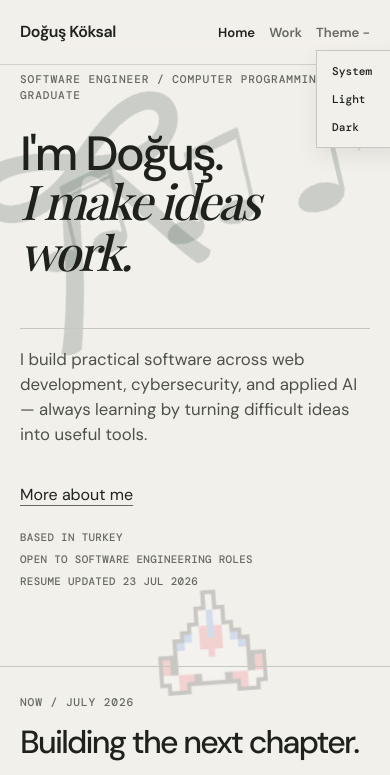
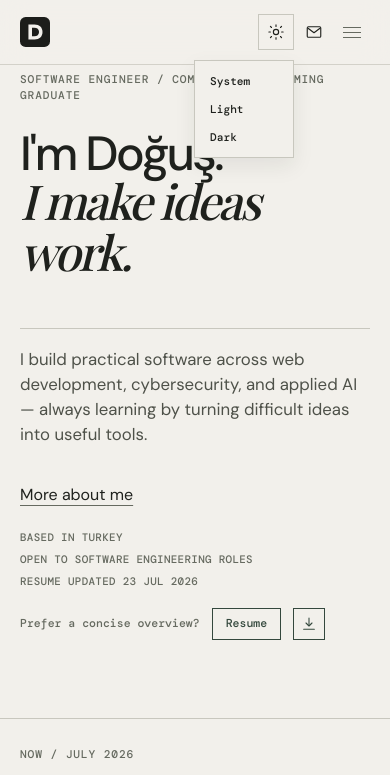
Before and after one commit to AscensusRisus/doguskoksal.com, an Astro site: page / in a window 390 px wide. Both pictures are taken after a click on the heading "Theme". Shown: the top 775 px of the page. Built offline with nearby package versions, Linux system fonts and the light colour scheme; Astro itself is replaced by a stand-in of ours; a web font is replaced by a local one.

Commit message:
feat: refine responsive portfolio presentation
Replace the DOCX resume with the PDF, improve responsive header controls and icons, add the resume download CTA, align footer metadata, and tune decoration positioning across viewport sizes.

```diff
--- a/src/layouts/BaseLayout.astro
+++ b/src/layouts/BaseLayout.astro
@@ -57,20 +57,41 @@ const personSchema = {
     <a class="skip-link" href="#main-content">Skip to content</a>
     <header class="site-header">
       <div class="shell header-inner">
-        <a class="wordmark" href="/" aria-label="Doğuş Köksal home">Doğuş Köksal</a>
-        <nav aria-label="Primary navigation">
+        <a class="wordmark" href="/" aria-label="Doğuş Köksal home"><img class="wordmark-icon" src="/favicon.svg" alt="Doğuş Köksal" /></a>
+        <nav class="desktop-nav" aria-label="Primary navigation">
           <a href="/" class={Astro.url.pathname === '/' ? 'active' : undefined}>Home</a>
           <a href="/work" class={Astro.url.pathname.startsWith('/work') ? 'active' : undefined}>Work</a>
+        </nav>
+        <div class="header-actions">
           <details class="theme-switcher">
-            <summary>Theme</summary>
+            <summary aria-label="Choose theme" title="Choose theme"><svg class="theme-icon" viewBox="0 0 24 24" aria-hidden="true"><g class="theme-sun"><circle cx="12" cy="12" r="3.5"></circle><path d="M12 2.5v2M12 19.5v2M4.58 4.58l1.42 1.42M18 18l1.42 1.42M2.5 12h2M19.5 12h2M4.58 19.42 6 18M18 6l1.42-1.42"></path></g><path class="theme-moon" d="M20 15.2A8.3 8.3 0 0 1 8.8 4a8.3 8.3 0 1 0 11.2 11.2Z"></path></svg><span class="sr-only">Theme</span></summary>
             <div class="theme-menu" aria-label="Theme preference">
               <button type="button" data-theme-choice="system">System</button>
               <button type="button" data-theme-choice="light">Light</button>
               <button type="button" data-theme-choice="dark">Dark</button>
             </div>
           </details>
-        </nav>
-        <div class="header-actions"><a class="resume-link" href="/resume/Dogus-Koksal-Resume.docx" download>Resume</a><a class="header-contact" href="mailto:doguskoksl@gmail.com">Email</a></div>
+          <a class="header-contact email-icon-link" href="mailto:doguskoksl@gmail.com" aria-label="Email" title="Email"><svg class="email-icon" viewBox="0 0 24 24" aria-hidden="true"><rect x="3" y="5" width="18" height="14" rx="1.5"></rect><path d="m4 7 8 6 8-6"></path></svg><span class="sr-only">Email</span></a><a class="resume-link" href="/resume/Dogus-Koksal-Resume.pdf" download>Resume</a>
+        </div>
+        <div class="mobile-controls">
+          <details class="mobile-theme-switcher theme-switcher">
+            <summary aria-label="Choose theme" title="Choose theme"><svg class="theme-icon" viewBox="0 0 24 24" aria-hidden="true"><g class="theme-sun"><circle cx="12" cy="12" r="3.5"></circle><path d="M12 2.5v2M12 19.5v2M4.58 4.58l1.42 1.42M18 18l1.42 1.42M2.5 12h2M19.5 12h2M4.58 19.42 6 18M18 6l1.42-1.42"></path></g><path class="theme-moon" d="M20 15.2A8.3 8.3 0 0 1 8.8 4a8.3 8.3 0 1 0 11.2 11.2Z"></path></svg><span class="sr-only">Theme</span></summary>
+            <div class="theme-menu" aria-label="Theme preference">
+              <button type="button" data-theme-choice="system">System</button>
+              <button type="button" data-theme-choice="light">Light</button>
+              <button type="button" data-theme-choice="dark">Dark</button>
+            </div>
+          </details>
+          <a class="header-contact email-icon-link" href="mailto:doguskoksl@gmail.com" aria-label="Email" title="Email"><svg class="email-icon" viewBox="0 0 24 24" aria-hidden="true"><rect x="3" y="5" width="18" height="14" rx="1.5"></rect><path d="m4 7 8 6 8-6"></path></svg><span class="sr-only">Email</span></a>
+          <details class="menu-switcher">
+            <summary aria-label="Open menu" title="Open menu"><span class="menu-icon" aria-hidden="true"><i></i><i></i><i></i></span><span class="sr-only">Menu</span></summary>
+            <nav class="mobile-nav" aria-label="Mobile navigation">
+              <a href="/" class={Astro.url.pathname === '/' ? 'active' : undefined}>Home</a>
+              <a href="/work" class={Astro.url.pathname.startsWith('/work') ? 'active' : undefined}>Work</a>
+              <a class="resume-link" href="/resume/Dogus-Koksal-Resume.pdf" download>Resume</a>
+            </nav>
+          </details>
+        </div>
       </div>
     </header>
     <main id="main-content">
@@ -78,9 +99,8 @@ const personSchema = {
     </main>
     <footer class="site-footer">
       <div class="shell footer-inner">
-        <span>Doğuş Köksal</span>
-        <span>Learning in public, one project at a time.</span>
-        <span>© 2026</span>
+        <div class="footer-meta"><span>Doğuş Köksal</span><span>© 2026</span></div>
+        <span class="footer-tagline">Learning in public, one project at a time.</span>
       </div>
     </footer>
     <script is:inline>
@@ -98,30 +118,6 @@ const personSchema = {
         if (root.dataset.themePreference === 'system') applyTheme('system');
       });
 
-      const driftingDecorations = document.querySelectorAll('[data-scroll-drift]');
-      if (driftingDecorations.length) {
-        let driftFrame = false;
-        const updateDecorationDrift = () => {
-          const scrollRange = Math.max(document.documentElement.scrollHeight - window.innerHeight, 1);
-          const scrollProgress = Math.min(Math.max(window.scrollY / scrollRange, 0), 1);
-          driftingDecorations.forEach((decoration) => {
-            const maximum = Number(decoration.getAttribute('data-scroll-drift-max')) || 0;
-            const offset = scrollProgress * maximum;
-            decoration.style.setProperty('--scroll-drift-y', `${offset}px`);
-          });
-          driftFrame = false;
-        };
-        const requestDecorationDrift = () => {
-          if (!driftFrame) {
-            driftFrame = true;
-            window.requestAnimationFrame(updateDecorationDrift);
-          }
-        };
-        updateDecorationDrift();
-        window.addEventListener('scroll', requestDecorationDrift, { passive: true });
-        window.addEventListener('resize', requestDecorationDrift);
-      }
-
     </script>
   </body>
 </html>
--- a/src/pages/index.astro
+++ b/src/pages/index.astro
@@ -26,6 +26,7 @@ const projects = (await getCollection('work')).sort((a, b) => a.id.localeCompare
       <a class="text-link" href="#about">More about me</a>
     </div>
     <div class="status-line" aria-label="Current status"><span>Based in Turkey</span><span>Open to software engineering roles</span><span>Resume updated 23 Jul 2026</span></div>
+    <div class="resume-cta"><span>Prefer a concise overview?</span><a class="resume-button" href="/resume/Dogus-Koksal-Resume.pdf">Resume</a><a class="resume-download" href="/resume/Dogus-Koksal-Resume.pdf" download aria-label="Download resume" title="Download resume"><svg viewBox="0 0 24 24" aria-hidden="true"><path d="M12 3v11"></path><path d="m7.5 10.5 4.5 4.5 4.5-4.5"></path><path d="M4 20h16"></path></svg></a></div>
   </section>
 
   <section class="shell now-strip" aria-labelledby="now-heading">
--- a/src/styles/global.css
+++ b/src/styles/global.css
@@ -9,10 +9,17 @@ a { color:inherit; }
 .skip-link:focus { top:16px; }
 .site-header { position:fixed; inset:0 0 auto; z-index:20; border-bottom:1px solid color-mix(in srgb, var(--rule) 75%, transparent); background:color-mix(in srgb, var(--paper) 70%, transparent); -webkit-backdrop-filter:blur(14px); backdrop-filter:blur(14px); }
 .header-inner { min-height:76px; display:grid; grid-template-columns:1fr auto 1fr; align-items:center; gap:24px; }
-.wordmark { font-weight:600; text-decoration:none; letter-spacing:-.03em; }
-nav { display:flex; gap:28px; align-items:center; font-size:.95rem; } nav a { text-decoration:none; color:var(--muted); } nav a:hover, nav a.active { color:var(--ink); }
-.theme-switcher { position:relative; color:var(--muted); } .theme-switcher summary { cursor:pointer; list-style:none; } .theme-switcher summary::-webkit-details-marker { display:none; } .theme-switcher summary::after { content:' +'; } .theme-switcher[open] summary::after { content:' −'; } .theme-menu { position:absolute; top:28px; left:50%; z-index:5; display:grid; min-width:100px; padding:6px; transform:translateX(-50%); background:var(--paper); border:1px solid var(--rule); box-shadow:0 8px 20px rgba(31,33,29,.08); } .theme-menu button { border:0; padding:7px 9px; background:transparent; color:var(--ink); text-align:left; font:500 .7rem 'DM Mono', monospace; cursor:pointer; } .theme-menu button:hover,.theme-menu button:focus-visible { background:var(--rule); }
-.header-actions { justify-self:end; display:flex; gap:18px; align-items:center; font-size:.95rem; } .header-contact,.resume-link { text-decoration:underline; text-underline-offset:4px; } .resume-link { color:var(--accent); }
+.wordmark { display:flex; align-items:center; justify-self:start; width:max-content; font-size:1.02rem; font-weight:600; text-decoration:none; letter-spacing:-.03em; } .wordmark-icon { display:block; width:32px; height:32px; }
+.desktop-nav { display:flex; gap:28px; align-items:center; justify-self:center; font-size:1rem; } .desktop-nav a { text-decoration:none; color:var(--muted); } .desktop-nav a:hover,.desktop-nav a.active { color:var(--ink); }
+.header-actions { justify-self:end; display:flex; gap:18px; align-items:center; font-size:1rem; }
+.mobile-controls { display:none; }
+.theme-switcher,.menu-switcher { position:relative; color:var(--muted); } .theme-switcher summary,.menu-switcher summary { display:grid; place-items:center; width:34px; height:34px; cursor:pointer; list-style:none; border:1px solid transparent; } .theme-switcher summary::-webkit-details-marker,.menu-switcher summary::-webkit-details-marker { display:none; } .theme-switcher summary:hover,.menu-switcher summary:hover,.theme-switcher[open] summary,.menu-switcher[open] summary { color:var(--ink); border-color:var(--rule); }
+.theme-icon { display:block; width:18px; height:18px; fill:none; stroke:currentColor; stroke-linecap:round; stroke-linejoin:round; stroke-width:1.5; } .theme-moon { display:none; } :root[data-theme='dark'] .theme-sun { display:none; } :root[data-theme='dark'] .theme-moon { display:block; }
+.menu-icon { display:grid; gap:4px; width:18px; } .menu-icon i { display:block; height:1px; background:currentColor; transition:transform .2s ease, opacity .2s ease; } .menu-switcher[open] .menu-icon i:nth-child(1) { transform:translateY(5px) rotate(45deg); } .menu-switcher[open] .menu-icon i:nth-child(2) { opacity:0; } .menu-switcher[open] .menu-icon i:nth-child(3) { transform:translateY(-5px) rotate(-45deg); }
+.theme-menu,.mobile-nav { position:absolute; top:44px; right:0; z-index:5; padding:6px; background:var(--paper); border:1px solid var(--rule); box-shadow:0 8px 20px rgba(31,33,29,.08); } .theme-menu { display:grid; min-width:100px; } .theme-menu button { border:0; padding:7px 9px; background:transparent; color:var(--ink); text-align:left; font:500 .7rem 'DM Mono', monospace; cursor:pointer; } .theme-menu button:hover,.theme-menu button:focus-visible { background:var(--rule); }
+.mobile-nav { display:grid; width:180px; gap:0; } .mobile-nav a { display:block; min-height:40px; padding:10px 12px; text-decoration:none; color:var(--muted); } .mobile-nav a:hover,.mobile-nav a.active { color:var(--ink); background:color-mix(in srgb, var(--rule) 35%, transparent); }
+.header-contact,.resume-link { text-decoration:underline; text-underline-offset:4px; } .resume-link { color:var(--accent); }
+.email-icon-link { display:inline-flex; align-items:center; justify-content:center; width:24px; height:28px; text-decoration:none; } .email-icon { display:block; width:18px; height:18px; fill:none; stroke:currentColor; stroke-linecap:round; stroke-linejoin:round; stroke-width:1.5; }
 .eyebrow { margin:0; color:var(--muted); font:500 .7rem/1.4 'DM Mono', monospace; letter-spacing:.08em; text-transform:uppercase; }
 .hero { position:relative; padding-top:128px; padding-bottom:136px; }
 .site-motifs { position:fixed; inset:0; z-index:0; overflow:hidden; pointer-events:none; }
@@ -22,18 +29,19 @@ main > section { position:relative; z-index:1; }
 .note-symbol-heavy { width:36px; height:39px; -webkit-mask-image:url('/notes/double-heavy.png'); mask-image:url('/notes/double-heavy.png'); }
 .note-symbol-eighth { width:30px; height:42px; -webkit-mask-image:url('/notes/eighth.png'); mask-image:url('/notes/eighth.png'); }
 .note-symbol-quarter { width:24px; height:39px; -webkit-mask-image:url('/notes/quarter.png'); mask-image:url('/notes/quarter.png'); }
-.note-background-test { position:absolute; z-index:0; top:18vh; right:17vw; display:flex; align-items:flex-end; gap:11px; color:var(--accent); opacity:.2; transform:rotate(-13deg) scale(2.8); transform-origin:center; }
+.note-background-test { position:absolute; z-index:0; top:max(120px, 18vh); right:17vw; display:flex; align-items:flex-end; gap:11px; color:var(--accent); opacity:.13; transform:rotate(-13deg) scale(2.8); transform-origin:center; }
 .note-background-test,.kyoko-ribbon { z-index:1; }
-[data-scroll-drift] { --scroll-drift-y:0px; translate:0 var(--scroll-drift-y); will-change:translate; }
-.chiaki-hairpin { position:absolute; z-index:1; left:48vw; top:62vh; width:150px; height:auto; opacity:.2; transform:translate(-50%, -50%) rotate(-4deg); pointer-events:none; }
+.chiaki-hairpin { position:absolute; z-index:1; left:50%; bottom:64px; width:150px; height:auto; opacity:.13; transform:translateX(-50%) rotate(-4deg); pointer-events:none; }
 .hero > p,.hero > h1,.hero > .hero-bottom,.hero > .status-line { position:relative; z-index:2; }
-.kyoko-ribbon { position:absolute; z-index:0; left:max(-70px, calc((100vw - 1180px) / 2 - 70px)); top:54px; width:340px; height:340px; background:var(--accent); opacity:.2; -webkit-mask:url('/motifs/kyoko-ribbon.png') center/contain no-repeat; mask:url('/motifs/kyoko-ribbon.png') center/contain no-repeat; transform:rotate(-14deg); pointer-events:none; }
+.kyoko-ribbon { position:absolute; z-index:0; left:max(-70px, calc((100vw - 1180px) / 2 - 70px)); top:100px; width:340px; height:340px; background:var(--accent); opacity:.13; -webkit-mask:url('/motifs/kyoko-ribbon.png') center/contain no-repeat; mask:url('/motifs/kyoko-ribbon.png') center/contain no-repeat; transform:rotate(-14deg); pointer-events:none; }
 h1,h2,p { margin-top:0; } h1,h2 { letter-spacing:-.055em; font-weight:500; }
 h1 { max-width:900px; font-size:clamp(3rem,8.2vw,7.6rem); line-height:.96; margin:28px 0 50px; } h1 em,h2 em { font-family:'Playfair Display', serif; font-weight:500; }
 h2 { font-size:clamp(2rem,4vw,4rem); line-height:1.02; margin:16px 0 35px; }
 .hero-bottom { display:flex; justify-content:space-between; gap:40px; align-items:end; border-top:1px solid var(--rule); padding-top:24px; }
 .lede { max-width:520px; font-size:1.15rem; line-height:1.5; color:var(--body); }
 .status-line { display:flex; flex-wrap:wrap; gap:10px 28px; margin-top:28px; color:var(--muted); font:500 .68rem 'DM Mono', monospace; letter-spacing:.03em; text-transform:uppercase; }
+.resume-cta { display:flex; align-items:center; flex-wrap:wrap; gap:12px; margin-top:22px; color:var(--muted); font:500 .72rem 'DM Mono', monospace; }
+.resume-button,.resume-download { display:inline-flex; align-items:center; justify-content:center; min-height:32px; border:1px solid var(--accent); color:var(--accent); text-decoration:none; } .resume-button { padding:5px 13px; } .resume-download { width:32px; } .resume-button:hover,.resume-download:hover { background:var(--accent); color:var(--paper); } .resume-download svg { width:16px; height:16px; fill:none; stroke:currentColor; stroke-linecap:round; stroke-linejoin:round; stroke-width:1.6; }
 .now-strip { display:grid; grid-template-columns:1fr 1.2fr; gap:12%; padding-top:36px; padding-bottom:72px; border-top:1px solid var(--rule); } .now-strip h2 { margin-bottom:0; font-size:clamp(2rem,3vw,3rem); } .now-copy { max-width:560px; margin:0; color:var(--body); font-size:1.08rem; }
 .text-link,.back-link { text-decoration:underline; text-underline-offset:5px; text-decoration-color:var(--muted); } .text-link:hover,.back-link:hover { color:var(--accent); }
 .section-block { padding-top:32px; padding-bottom:128px; border-top:1px solid var(--rule); }
@@ -51,8 +59,13 @@ h2 { font-size:clamp(2rem,4vw,4rem); line-height:1.02; margin:16px 0 35px; }
 .contact-links { display:flex; flex-wrap:wrap; gap:20px 30px; margin-top:38px; } .contact-links a { text-underline-offset:5px; }
 .page-intro { padding-top:110px; padding-bottom:90px; } .page-intro h1 { font-size:clamp(3.4rem,7vw,6.4rem); margin-bottom:30px; }
 .case-study { padding-top:55px; padding-bottom:140px; } .back-link { font-size:.9rem; } .case-header { padding:100px 0 90px; border-bottom:1px solid var(--rule); } .case-header h1 { margin:24px 0 30px; } .case-body { max-width:700px; margin:70px auto 0; } .placeholder-note { border-left:2px solid var(--accent); padding:10px 18px; margin-bottom:50px; color:var(--muted); font-size:.9rem; }
-.site-footer { position:relative; z-index:1; border-top:1px solid var(--rule); color:var(--muted); font: .7rem 'DM Mono', monospace; } .footer-inner { min-height:84px; display:flex; justify-content:space-between; align-items:center; gap:20px; }
+.site-footer { position:relative; z-index:1; border-top:1px solid var(--rule); color:var(--muted); font: .7rem 'DM Mono', monospace; } .footer-inner { position:relative; min-height:84px; display:grid; grid-template-columns:1fr auto 1fr; align-items:center; gap:20px; } .footer-meta { display:flex; align-items:center; gap:18px; } .footer-tagline { grid-column:2; }
 .sr-only { position:absolute; width:1px; height:1px; padding:0; margin:-1px; overflow:hidden; clip:rect(0,0,0,0); white-space:nowrap; border:0; }
 :focus-visible { outline:2px solid var(--accent); outline-offset:4px; }
-@media (max-width:760px) { .shell { padding-left:20px; padding-right:20px; } .header-inner { min-height:64px; display:grid; grid-template-columns:1fr auto; gap:12px; } nav { grid-column:2; grid-row:1; justify-self:end; padding:0; gap:14px; font-size:.82rem; font-weight:600; } .header-actions { display:none; } .theme-menu { left:0; transform:none; } .hero { padding-top:72px; padding-bottom:78px; } .chiaki-hairpin { left:54%; top:76%; width:108px; opacity:.17; } .hero-bottom,.split-section,.experience-entry,.activity-entry,.now-strip { display:block; } .hero-bottom { padding-top:18px; } .hero-bottom .text-link { display:inline-block; margin-top:18px; } .lede { font-size:1.05rem; } .status-line { gap:8px 16px; margin-top:22px; } .now-strip { padding-top:28px; padding-bottom:58px; } .section-block { padding-top:26px; padding-bottom:72px; } .work-row { grid-template-columns:34px 1fr; gap:8px; padding:20px 0; } .work-summary,.work-meta { display:none; } .split-section { padding-top:28px; padding-bottom:72px; } .split-section .prose,.skills-groups,.activity-entry .prose,.now-copy { margin-top:28px; } .contact-section { padding:38px 20px 80px; } .footer-inner { padding-top:20px; padding-bottom:20px; align-items:flex-start; flex-direction:column; } }
+@media (max-width:760px) { .shell { padding-left:20px; padding-right:20px; } .header-inner { min-height:64px; grid-template-columns:1fr auto; } .wordmark-icon { width:30px; height:30px; } .desktop-nav,.header-actions { display:none; } .mobile-controls { display:flex; grid-column:2; align-items:center; justify-self:end; gap:8px; } .theme-switcher summary,.menu-switcher summary { width:36px; height:36px; } .theme-menu,.mobile-nav { top:46px; } .mobile-nav { width:min(200px, calc(100vw - 40px)); font-size:1rem; } .hero { padding-top:72px; padding-bottom:78px; } .hero-bottom,.split-section,.experience-entry,.activity-entry,.now-strip { display:block; } .hero-bottom { padding-top:18px; } .hero-bottom .text-link { display:inline-block; margin-top:18px; } .lede { font-size:1.05rem; } .status-line { gap:8px 16px; margin-top:22px; } .resume-cta { margin-top:20px; } .now-strip { padding-top:28px; padding-bottom:58px; } .section-block { padding-top:26px; padding-bottom:72px; } .work-row { grid-template-columns:34px 1fr; gap:8px; padding:20px 0; } .work-summary,.work-meta { display:none; } .split-section { padding-top:28px; padding-bottom:72px; } .split-section .prose,.skills-groups,.activity-entry .prose,.now-copy { margin-top:28px; } .contact-section { padding:38px 20px 80px; } .footer-inner { display:flex; padding-top:20px; padding-bottom:20px; align-items:flex-start; flex-direction:column; gap:10px; } .footer-meta { gap:14px; } .footer-tagline { order:2; } }
+@media (min-width:761px) and (max-width:1100px) { .note-background-test { top:132px; right:40px; transform:rotate(-13deg) scale(1.65); } .kyoko-ribbon { left:16px; top:112px; width:240px; height:240px; } .chiaki-hairpin { left:50%; bottom:48px; width:110px; } }
+@media (min-width:421px) and (max-width:760px) { .site-motifs { overflow:hidden; } .note-background-test { top:136px; right:12px; gap:6px; transform:rotate(-13deg) scale(.95); } .kyoko-ribbon { left:12px; top:118px; width:clamp(110px, 38vw, 150px); height:clamp(110px, 38vw, 150px); } .chiaki-hairpin { left:50%; bottom:36px; width:78px; } }
+@media (max-width:420px) { .site-motifs { display:none; } }
+@media (min-width:761px) { .chiaki-hairpin { left:42%; } }
+@media (min-width:761px) and (max-width:1040px) { .note-background-test { right:120px; } }
 @media (prefers-reduced-motion: reduce) { html { scroll-behavior:auto; } .work-row { transition:none; } }
```
Also changed, not shown: 1 other file.
